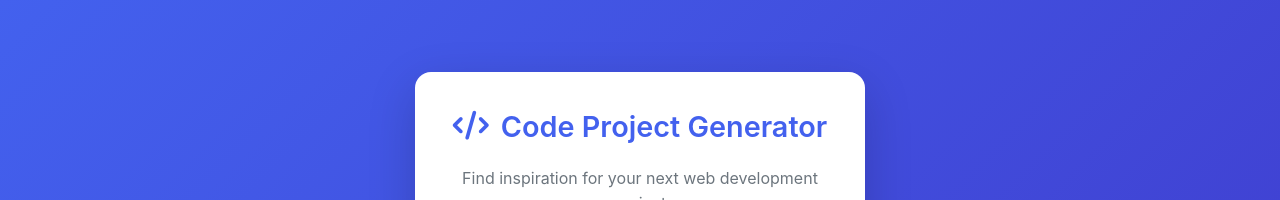
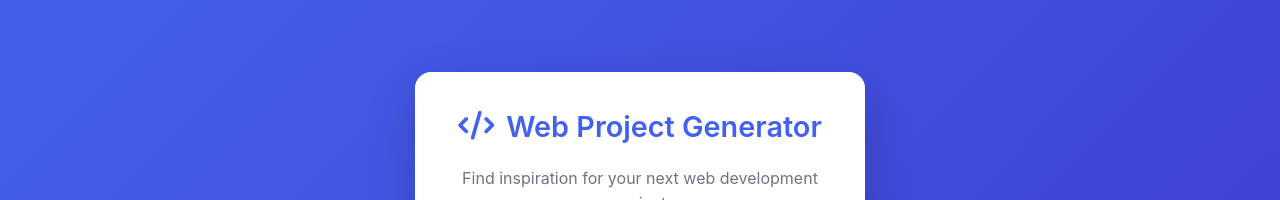
Before and after one commit to CoderHa1/Web-Project-Generator, a plain HTML site: page index.html in a window 1280 px wide. Shown: the top 200 px of the page. Drawn offline with Linux system fonts and the light colour scheme.

Commit message:
Update index.html

```diff
--- a/index.html
+++ b/index.html
@@ -3,7 +3,7 @@
 <head>
     <meta charset="UTF-8">
     <meta name="viewport" content="width=device-width, initial-scale=1.0">
-    <title>Code Project Generator</title>
+    <title>Web Project Generator</title>
     <link rel="stylesheet" href="css/style.css">
     <link rel="stylesheet" href="https://cdnjs.cloudflare.com/ajax/libs/font-awesome/6.4.0/css/all.min.css">
 </head>
@@ -11,7 +11,7 @@
     <div class="auth-container">
         <div class="auth-header">
             <div class="logo">
-                <i class="fas fa-code"></i> Code Project Generator
+                <i class="fas fa-code"></i> Web Project Generator
             </div>
             <p class="tagline">Find inspiration for your next web development project</p>
         </div>
```
